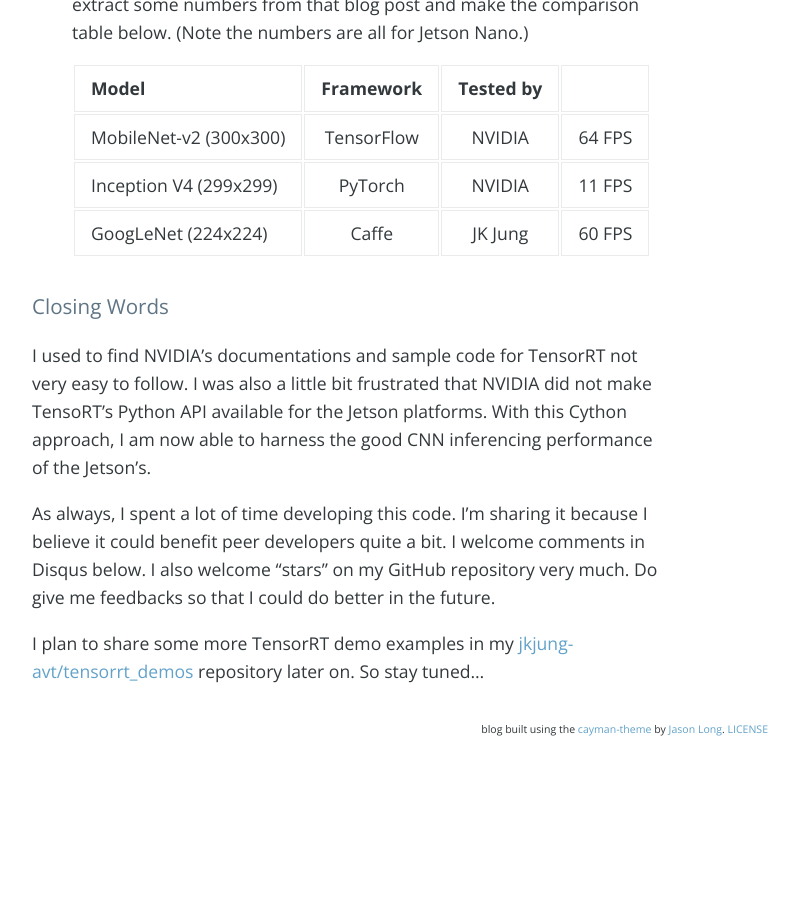
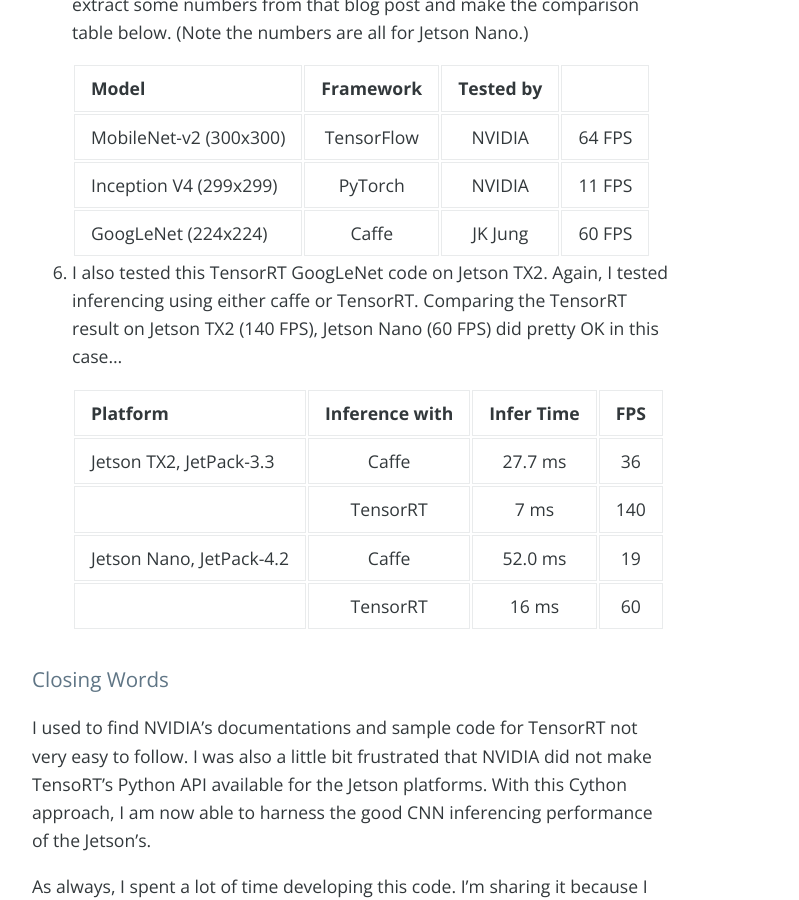
Before and after one commit to jkjung-avt/jkjung-avt.github.io, a Jekyll site: the page built from _posts/2019-05-20-tensorrt-googlenet.md, in a window 1280 px wide and 900 px high, scrolled down 2861 px. Shown: the whole window, without its empty margins (288-1087 px from the left). Built offline with Jekyll 4.4.1, drawn with Linux system fonts in a browser that asks for light colours; nearby versions of some CDN libraries; comment, search, counter and statistics services are not loaded; before the commit the page ends 3618 px from its top, so only the background shows below that.

Commit message:
Add TensorRT GoogLeNet test result on JTX2

```diff
--- a/_posts/2019-05-20-tensorrt-googlenet.md
+++ b/_posts/2019-05-20-tensorrt-googlenet.md
@@ -64,6 +64,15 @@
    | Inception V4 (299x299) |  PyTorch    |   NVIDIA   | 11 FPS |
    | GoogLeNet    (224x224) |  Caffe      |   JK Jung  | 60 FPS |
 
+6. I also tested this TensorRT GoogLeNet code on Jetson TX2.  Again, I tested inferencing using either caffe or TensorRT.  Comparing the TensorRT result on Jetson TX2 (140 FPS), Jetson Nano (60 FPS) did pretty OK in this case...
+
+   | Platform                 |  Inference with  |  Infer Time |  FPS  |
+   | :----------------------- | :--------------: | :---------: | :---: |
+   | Jetson TX2, JetPack-3.3  |  Caffe           |   27.7 ms   |   36  |
+   |                          |  TensorRT        |      7 ms   |  140  |
+   | Jetson Nano, JetPack-4.2 |  Caffe           |   52.0 ms   |   19  |
+   |                          |  TensorRT        |     16 ms   |   60  |
+
 # Closing Words
 
 I used to find NVIDIA's documentations and sample code for TensorRT not very easy to follow.  I was also a little bit frustrated that NVIDIA did not make TensoRT's Python API available for the Jetson platforms.  With this Cython approach, I am now able to harness the good CNN inferencing performance of the Jetson's.
```
